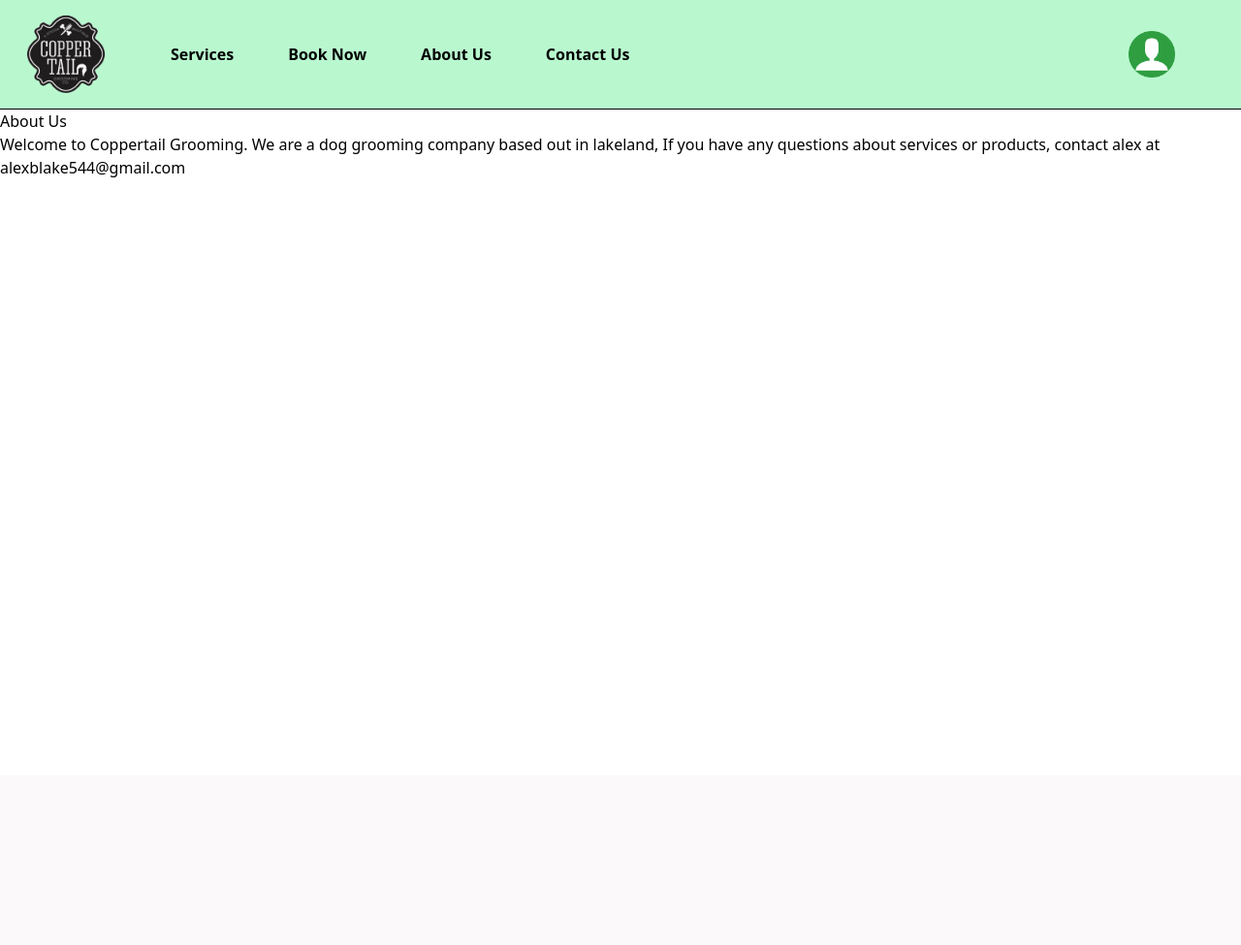
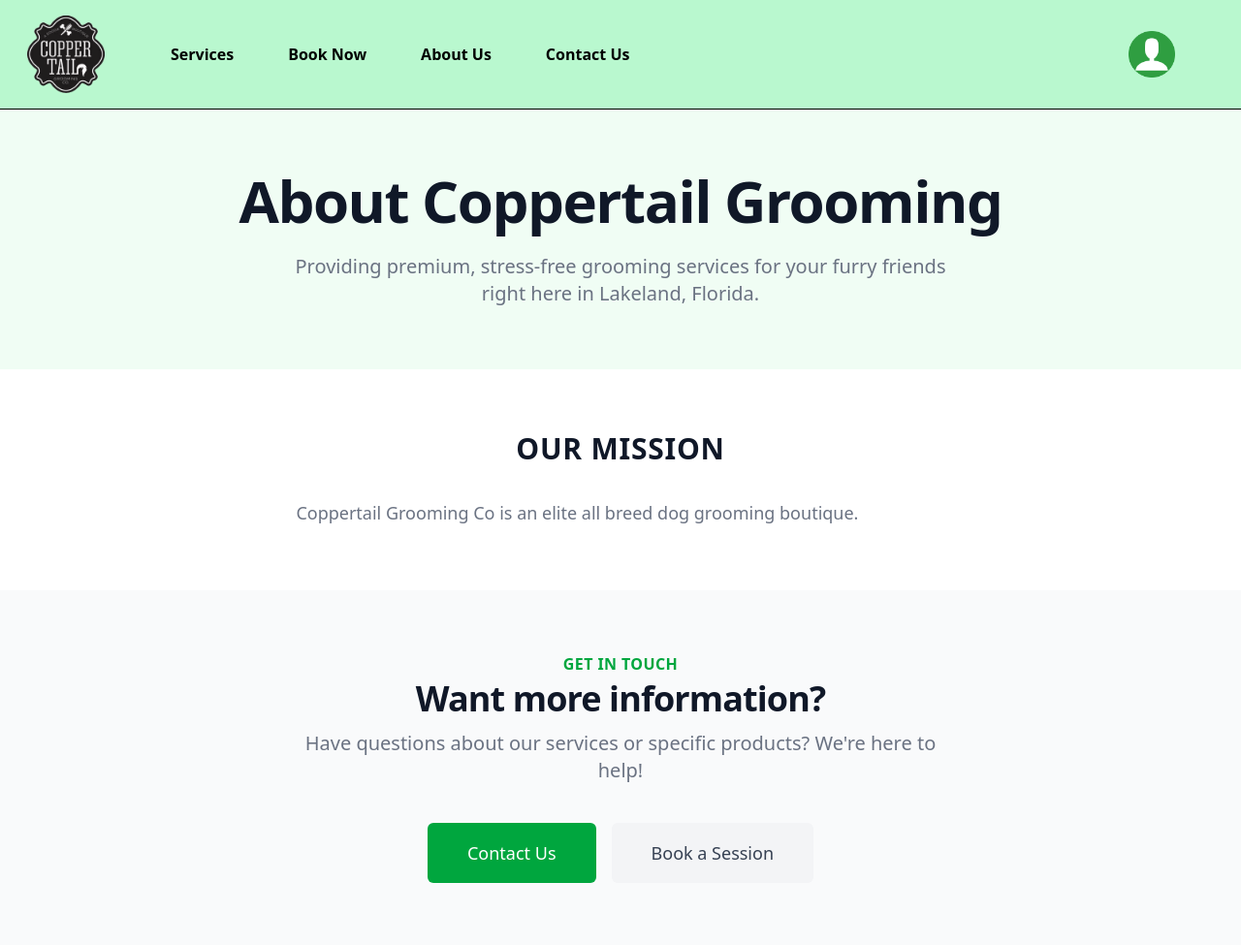
Before and after one commit to alexb544/team2-coppertail-website, a Django app: page /about/ in a window 1280 px wide. Shown: the whole page at 97% size. Before the commit the page ends 183 px from the top, so only its background shows below. Run offline with Django 5.2, Linux system fonts and the light colour scheme.

Commit message:
updated about us page

```diff
--- a/accounts/templates/accounts/about.html
+++ b/accounts/templates/accounts/about.html
@@ -1,7 +1,50 @@
-{% extends "accounts/base.html" %}
+{% extends 'accounts/base.html' %}
+
 {% block content %}
-<h1>About Us</h1>
-<p>Welcome to Coppertail Grooming. We are a dog grooming company based out in lakeland,
- If you have any questions about services or products, contact alex at alexblake544@gmail.com
-</p>
+<div class="bg-white">
+  <div class="relative py-16 bg-green-50">
+    <div class="max-w-7xl mx-auto px-4 sm:px-6 lg:px-8 text-center">
+      <h1 class="text-4xl font-extrabold tracking-tight text-gray-900 sm:text-5xl md:text-6xl">
+        About <span class="text-black-600">Coppertail</span> Grooming
+      </h1>
+      <p class="mt-6 max-w-2xl mx-auto text-xl text-gray-500">
+        Providing premium, stress-free grooming services for your furry friends right here in Lakeland, Florida.
+      </p>
+    </div>
+  </div>
+
+  <div class="py-16 overflow-hidden">
+    <div class="max-w-7xl mx-auto px-4 space-y-8 sm:px-6 lg:px-8">
+      <div class="text-lg max-w-prose mx-auto">
+        <h2 class="text-3xl text-gray-900 font-semibold tracking-wide uppercase text-center">Our Mission</h2>
+        <p class="mt-8 text-gray-500 leading-8">
+        Coppertail Grooming Co is an elite all breed dog grooming boutique.
+        </p>
+      </div>
+    </div>
+  </div>
+
+  <div class="bg-gray-50 py-16">
+    <div class="max-w-7xl mx-auto px-4 sm:px-6 lg:px-8">
+      <div class="lg:text-center">
+        <h2 class="text-base text-green-600 font-semibold tracking-wide uppercase">Get in Touch</h2>
+        <p class="mt-2 text-3xl leading-8 font-extrabold tracking-tight text-gray-900 sm:text-4xl">
+          Want more information?
+        </p>
+        <p class="mt-4 max-w-2xl text-xl text-gray-500 lg:mx-auto">
+           Have questions about our services or specific products?
+          We're here to help!
+        </p>
+        <div class="mt-10 flex justify-center gap-4">
+            <a href="{% url 'accounts:contact' %}" class="px-8 py-3 border border-transparent text-base font-medium rounded-md text-white bg-green-600 hover:bg-green-700 md:py-4 md:text-lg md:px-10">
+                Contact Us
+            </a>
+            <a href="{% url 'booking:booking_create' %}" class="px-8 py-3 border border-transparent text-base font-medium rounded-md text-gray-700 bg-gray-100 hover:bg-gray-200 md:py-4 md:text-lg md:px-10">
+                Book a Session
+            </a>
+        </div>
+      </div>
+    </div>
+  </div>
+</div>
 {% endblock %}
```
